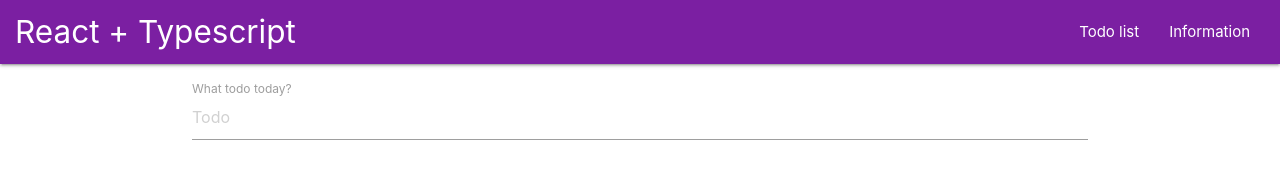
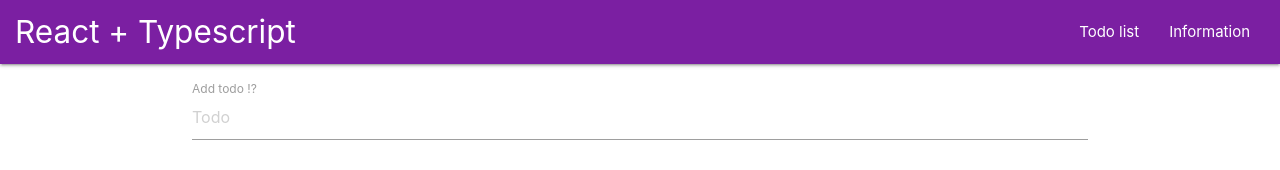
Before and after one commit to JenyaIII/React-TypeScript, a React (Create React App) app: page / in a window 1280 px wide. Shown: the top 170 px of the page. Built offline with nearby package versions, Linux system fonts and the light colour scheme.

Commit message:
Test ssh key

```diff
--- a/src/components/TodoFrom.tsx
+++ b/src/components/TodoFrom.tsx
@@ -6,7 +6,7 @@ const TodoForm: React.FunctionComponent = () => {
     <div className="input-field mt2">
       <input type="text" id="title" placeholder="Todo" />
       <label htmlFor="title" className="active">
-        What todo today?
+        Add todo !?
       </label>
     </div>
   )
```
